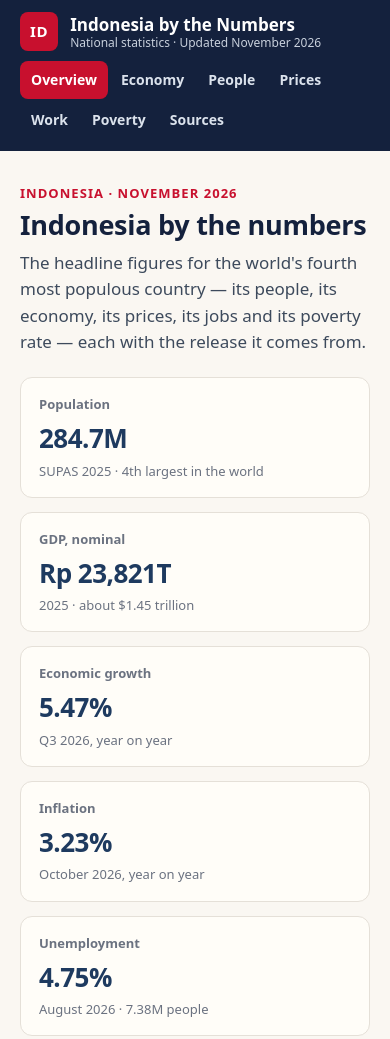
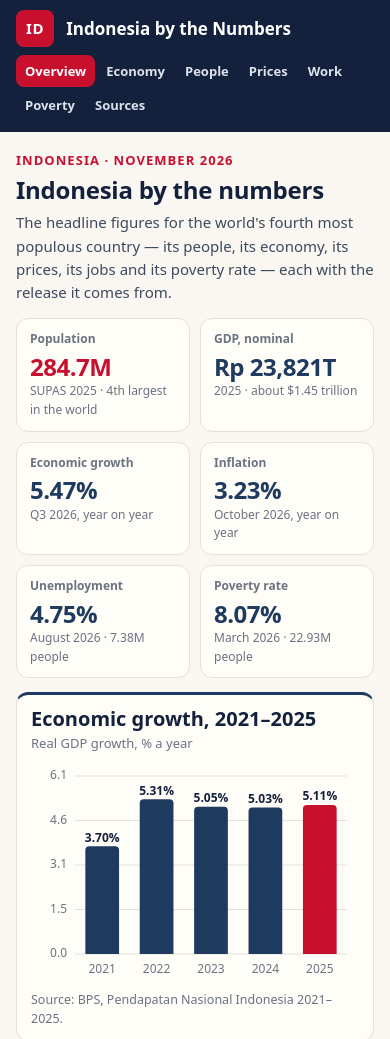
Before and after one commit to sura19/indonesia-stats-site, a plain HTML site: page app/index.html in a window 390 px wide. Shown: the top 1039 px of the page. Drawn offline with Linux system fonts and the light colour scheme.

Commit message:
Polish layout so charts fit the screenshot viewport

```diff
--- a/app/css/style.css
+++ b/app/css/style.css
@@ -24,9 +24,9 @@ body {
 
 /* Header */
 .site-header { background: var(--ink); color: #fff; position: sticky; top: 0; z-index: 10; }
-.header-inner { max-width: 1120px; margin: 0 auto; padding: 12px 20px; display: flex; align-items: center; gap: 24px; flex-wrap: wrap; }
+.header-inner { max-width: 1120px; margin: 0 auto; padding: 10px 20px; display: flex; align-items: center; gap: 24px; flex-wrap: wrap; }
 .brand { display: flex; align-items: center; gap: 12px; color: #fff; text-decoration: none; }
-.brand-mark { background: var(--red); color: #fff; font-weight: 800; font-size: 15px; padding: 8px 10px; border-radius: 8px; letter-spacing: 0.04em; }
+.brand-mark { background: var(--red); color: #fff; font-weight: 800; font-size: 15px; padding: 7px 10px; border-radius: 8px; letter-spacing: 0.04em; }
 .brand-text { display: flex; flex-direction: column; line-height: 1.25; }
 .brand-text strong { font-size: 17px; }
 .brand-text small { color: #c8d0dc; font-size: 12px; }
@@ -36,27 +36,30 @@ body {
 .nav-link.active { background: var(--red); color: #fff; }
 
 /* Page */
-.page { max-width: 1120px; margin: 0 auto; padding: 28px 20px 40px; }
-.section-head { margin: 4px 0 22px; }
+.page { max-width: 1120px; margin: 0 auto; padding: 20px 20px 40px; }
+.section-head { margin: 2px 0 14px; }
 .kicker { color: var(--red); font-weight: 700; font-size: 13px; letter-spacing: 0.08em; text-transform: uppercase; margin: 0 0 6px; }
-.section-head h1 { font-size: 34px; line-height: 1.15; margin: 0 0 10px; letter-spacing: -0.01em; }
-.lede { font-size: 17px; color: #3d4a5c; max-width: 720px; margin: 0; }
+.section-head h1 { font-size: 30px; line-height: 1.15; margin: 0 0 8px; letter-spacing: -0.01em; }
+.lede { font-size: 16px; color: #3d4a5c; max-width: 780px; margin: 0; }
 
-/* Stat cards */
-.stat-grid { display: grid; grid-template-columns: repeat(3, 1fr); gap: 14px; margin-bottom: 18px; }
-.stat-card { background: var(--card); border: 1px solid var(--line); border-radius: var(--radius); padding: 16px 18px; }
+/* Stat cards: one row of four on desktop, so the headline figures and
+   the first charts all fit in one screenshot viewport. The lead figure
+   of each view is picked out in flag red. */
+.stat-grid { display: grid; grid-template-columns: repeat(4, 1fr); gap: 12px; margin-bottom: 14px; }
+.stat-card { background: var(--card); border: 1px solid var(--line); border-radius: var(--radius); padding: 13px 16px; }
+.stat-card:first-child .stat-value { color: var(--red); }
 .stat-label { margin: 0 0 4px; color: var(--muted); font-size: 13px; font-weight: 600; }
-.stat-value { margin: 0 0 2px; font-size: 30px; font-weight: 800; letter-spacing: -0.02em; color: var(--navy); }
+.stat-value { margin: 0 0 2px; font-size: 32px; font-weight: 800; line-height: 1.15; letter-spacing: -0.02em; color: var(--navy); }
 .stat-sub { margin: 0; color: var(--muted); font-size: 13px; }
 
 /* Panels */
-.panel-row { display: grid; grid-template-columns: 1.6fr 1fr; gap: 14px; margin-bottom: 18px; }
-.panel { background: var(--card); border: 1px solid var(--line); border-radius: var(--radius); padding: 18px 20px; margin-bottom: 18px; }
+.panel-row { display: grid; grid-template-columns: 1.6fr 1fr; gap: 12px; margin-bottom: 14px; }
+.panel { background: var(--card); border: 1px solid var(--line); border-top: 3px solid var(--navy); border-radius: var(--radius); padding: 14px 18px; margin-bottom: 14px; }
 .panel-row .panel { margin-bottom: 0; }
-.panel h2 { font-size: 19px; margin: 0 0 2px; }
-.panel-sub { color: var(--muted); font-size: 13px; margin: 0 0 12px; }
+.panel h2 { font-size: 20px; line-height: 1.2; margin: 0 0 2px; }
+.panel-sub { color: var(--muted); font-size: 13px; margin: 0 0 8px; }
 .panel canvas { width: 100%; display: block; }
-.source-note { color: var(--muted); font-size: 12.5px; margin: 10px 0 0; }
+.source-note { color: var(--muted); font-size: 12.5px; margin: 8px 0 0; }
 .body-text { color: #3d4a5c; max-width: 720px; }
 .year-pick { float: right; font-size: 14px; font-weight: 400; }
 .year-pick select, .year-pick input, .year-pick button {
@@ -100,8 +103,19 @@ body {
   .fact-list { grid-template-columns: 1fr; }
 }
 @media (max-width: 520px) {
-  .stat-grid { grid-template-columns: 1fr; }
-  .stat-value { font-size: 26px; }
-  .header-inner { gap: 10px; }
+  /* Two-across stat cards on phones, so the first chart still fits
+     under them in one phone screenshot. */
+  .stat-grid { grid-template-columns: repeat(2, 1fr); gap: 10px; }
+  .stat-card { padding: 11px 13px; }
+  .stat-label { font-size: 12px; }
+  .stat-value { font-size: 24px; }
+  .stat-sub { font-size: 12px; }
+  .panel { padding: 12px 14px; }
+  .header-inner { gap: 8px; padding: 10px 16px; }
+  .brand-text small { display: none; }
   .main-nav { margin-left: 0; }
+  .nav-link { padding: 6px 9px; font-size: 13px; }
+  .page { padding: 16px 16px 32px; }
+  .section-head h1 { font-size: 24px; }
+  .lede { font-size: 15px; }
 }
```
